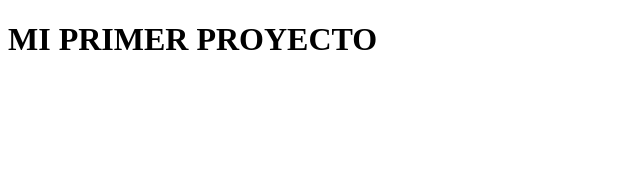
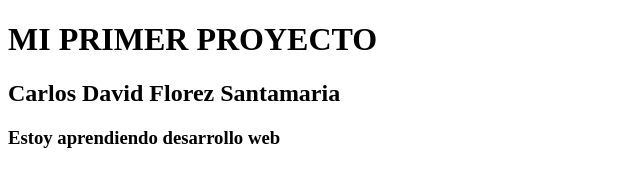
Before and after one commit to Gremblom/miPrimerProyecto, a plain HTML site: page index.html in a window 1280 px wide. Shown: the whole page, without its empty margins (0-640 px from the left). Drawn offline with Linux system fonts and the light colour scheme.

Commit message:
Inclusión de la información personal

```diff
--- a/index.html
+++ b/index.html
@@ -8,5 +8,7 @@
 </head>
 <body>
     <h1>MI PRIMER PROYECTO</h1>
+    <h2>Carlos David Florez Santamaria</h2>
+    <h3>Estoy aprendiendo desarrollo web</h3>
 </body>
 </html>
```
